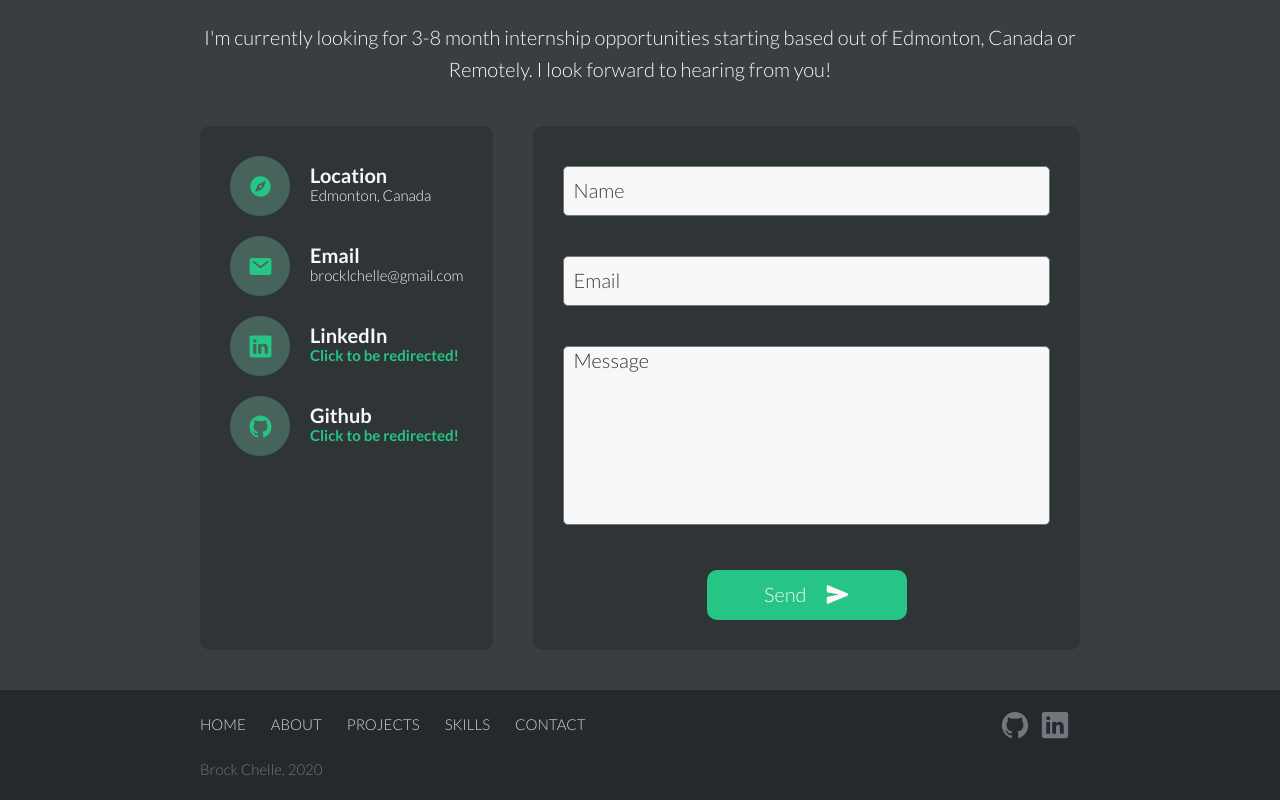
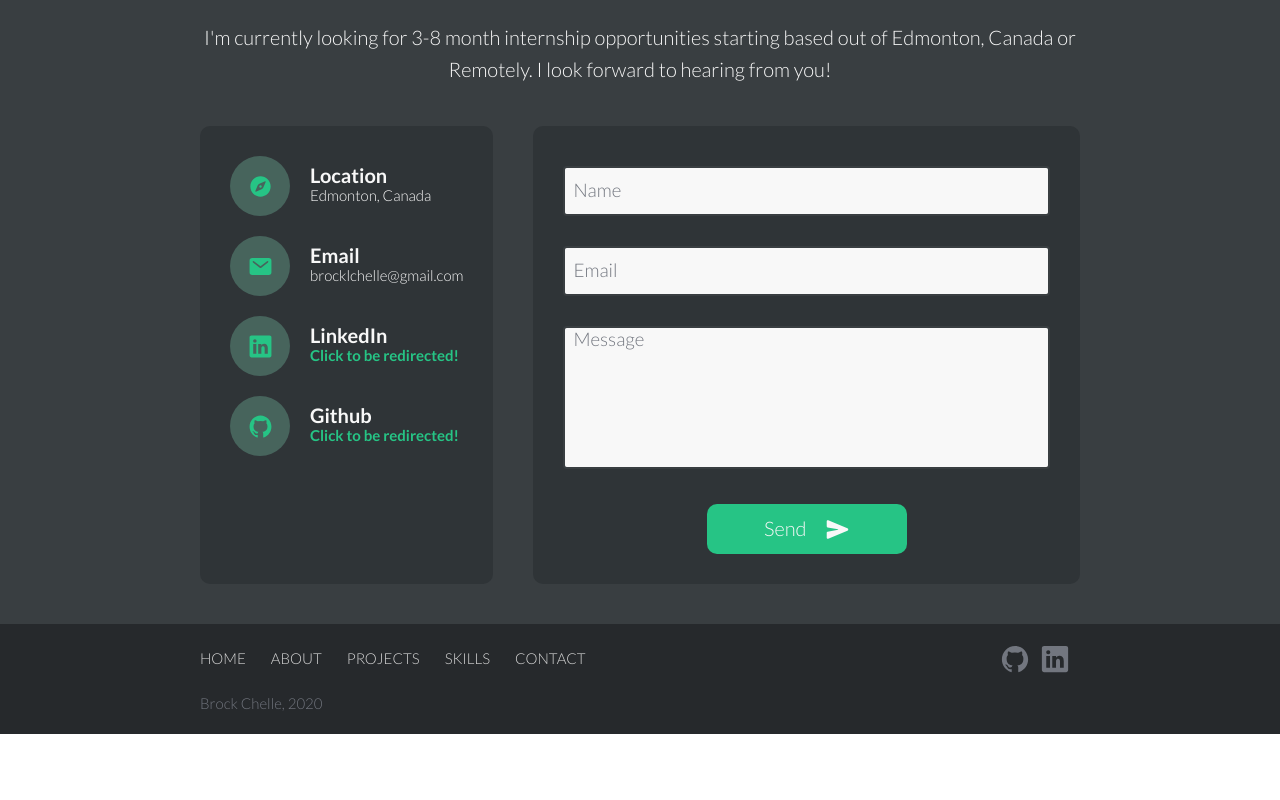
Before and after one commit to blchelle/portfolio-webpage, a React (Vite) app: page / in a window 1280 px wide. Shown: the part 4879-5679 px from the top of the page. After the commit the page ends 5613 px from the top, so only its background shows below. Built offline with nearby package versions, Linux system fonts and the light colour scheme.

Commit message:
#123: Tailwind input fields

```diff
--- a/src/components/TextInput.tsx
+++ b/src/components/TextInput.tsx
@@ -37,8 +37,14 @@ const TextInput: React.FC<TextInputProps> = ({
 		setInput({ ...input, visited: true });
 	};
 
+	const labelColor = (error && visited) ? 'text-error' : isEmpty ? 'text-gray-4' : 'text-primary';
+	const labelFontSize = isEmpty ? 'text-3xl' : 'text-2xl';
+	const labelTop = numLines === 1 ? '1.4rem' : '0.3rem';
+	const inputBorderColor = (error && visited) ? 'border-error' : 'border-gray-5';
+	const inputHeight = numLines === 1 ? 'h-20' : 'h-auto'
+
 	const commonProps = {
-		className: `${error ? 'error' : ''} ${visited ? 'visited' : ''}`,
+		className: `w-full ${inputHeight} px-4 bg-gray-1 ${inputBorderColor} border-2 border-solid rounded-md text-gray-4 text-3xl`,
 		type: type,
 		name: name,
 		id: name,
@@ -48,11 +54,10 @@ const TextInput: React.FC<TextInputProps> = ({
 	};
 
 	return (
-		<div className='contact__container'>
+		<div className='relative w-full mb-12'>
 			<label
-				className={`name__label ${error ? 'error' : ''} ${visited ? 'visited' : ''} ${
-					isEmpty ? '' : 'raised'
-				}`}
+				className={`absolute left-4 transition-all ${labelColor} ${labelFontSize}`}
+				style={{ top: isEmpty ? labelTop : '-2.2rem' }}
 				htmlFor={name}
 			>
 				{label}
--- a/src/sass/pages/_contact.scss
+++ b/src/sass/pages/_contact.scss
@@ -34,82 +34,6 @@
 			width: 100%;
 		}
 
-		label {
-			position: absolute;
-			top: 50%;
-			left: 1rem;
-			transform: translateY(-50%);
-
-			color: var(--color-grey-dark-2);
-			font-size: 2rem;
-
-			transition: all 0.2s ease;
-
-			&.raised {
-				top: -1.5rem;
-
-				color: var(--color-primary);
-				font-size: 1.6rem;
-
-				&.error.visited {
-					color: var(--color-error);
-				}
-			}
-		}
-
-		input {
-			width: 100%;
-			height: 5rem;
-			padding: 0 1rem;
-			border: 1px solid var(--color-grey-dark-1);
-			border-radius: 5px;
-			background-color: var(--color-grey-light-1);
-			color: var(--color-grey-dark-4);
-			font-size: 2rem;
-
-			&:focus {
-				border-color: var(--color-primary);
-			}
-
-			&.error.visited {
-				border-color: var(--color-error);
-				border-width: 2px;
-			}
-		}
-
-		textarea {
-			width: 100%;
-			border: 1px solid var(--color-grey-dark-1);
-			border-radius: 5px;
-
-			color: var(--color-grey-dark-4);
-
-			background-color: var(--color-grey-light-1);
-
-			&:focus {
-				border-color: var(--color-primary);
-			}
-
-			&.error.visited {
-				border-color: var(--color-error);
-				border-width: 2px;
-			}
-		}
-
-		label[for='message'] {
-			top: 1.5rem;
-			color: var(--color-grey-dark-3);
-
-			&.raised {
-				top: -1.5rem;
-				color: var(--color-primary);
-
-				&.error {
-					color: var(--color-error);
-				}
-			}
-		}
-
 		button[type='submit'] {
 			width: 20rem;
 
@@ -136,12 +60,6 @@
 			}
 		}
 	}
-
-	&__container {
-		position: relative;
-		width: 100%;
-		margin-bottom: 4rem;
-	}
 }
 
 @media screen and (max-width: 1000px) {
--- a/tailwind.config.js
+++ b/tailwind.config.js
@@ -24,6 +24,9 @@ module.exports = {
 					DEFAULT: '#111111',
 					dark: '#000000',
 				},
+				error: {
+					DEFAULT: '#d06262',
+				}
 			},
 		},
 	},
```
